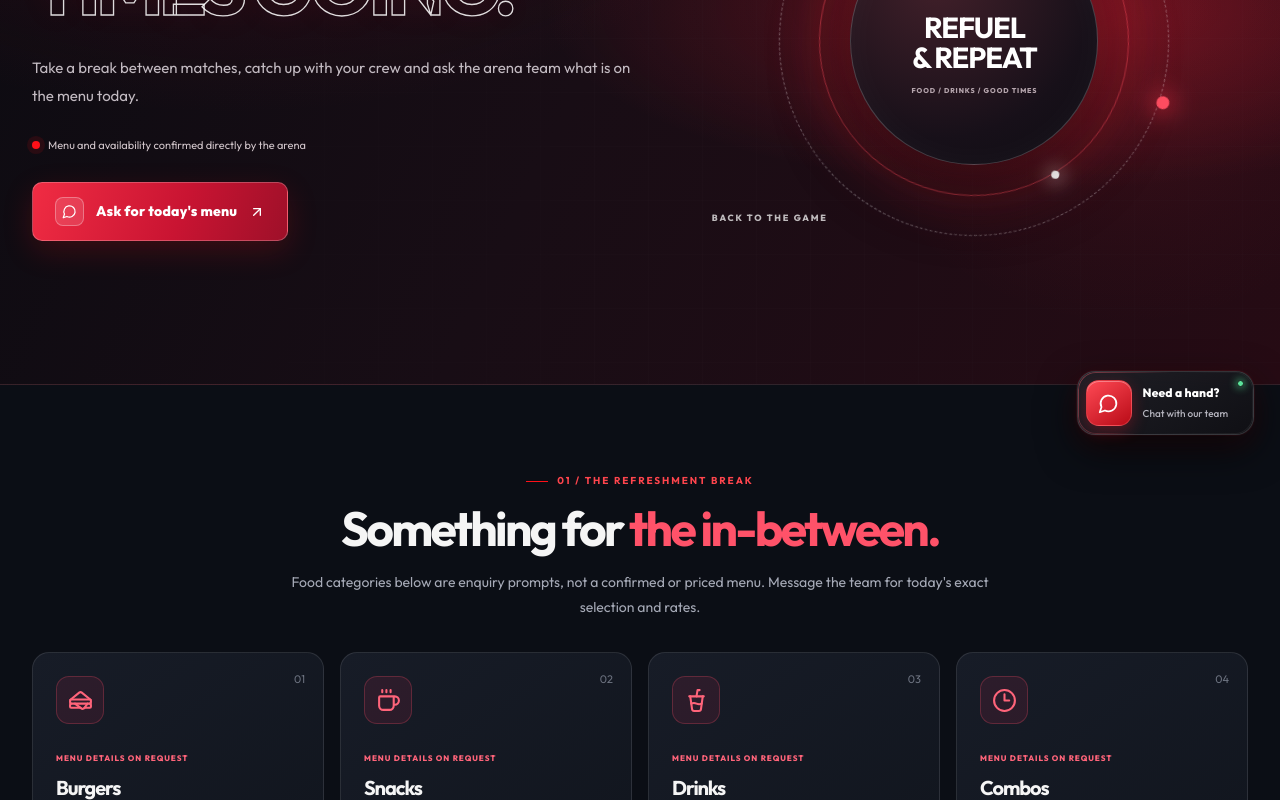
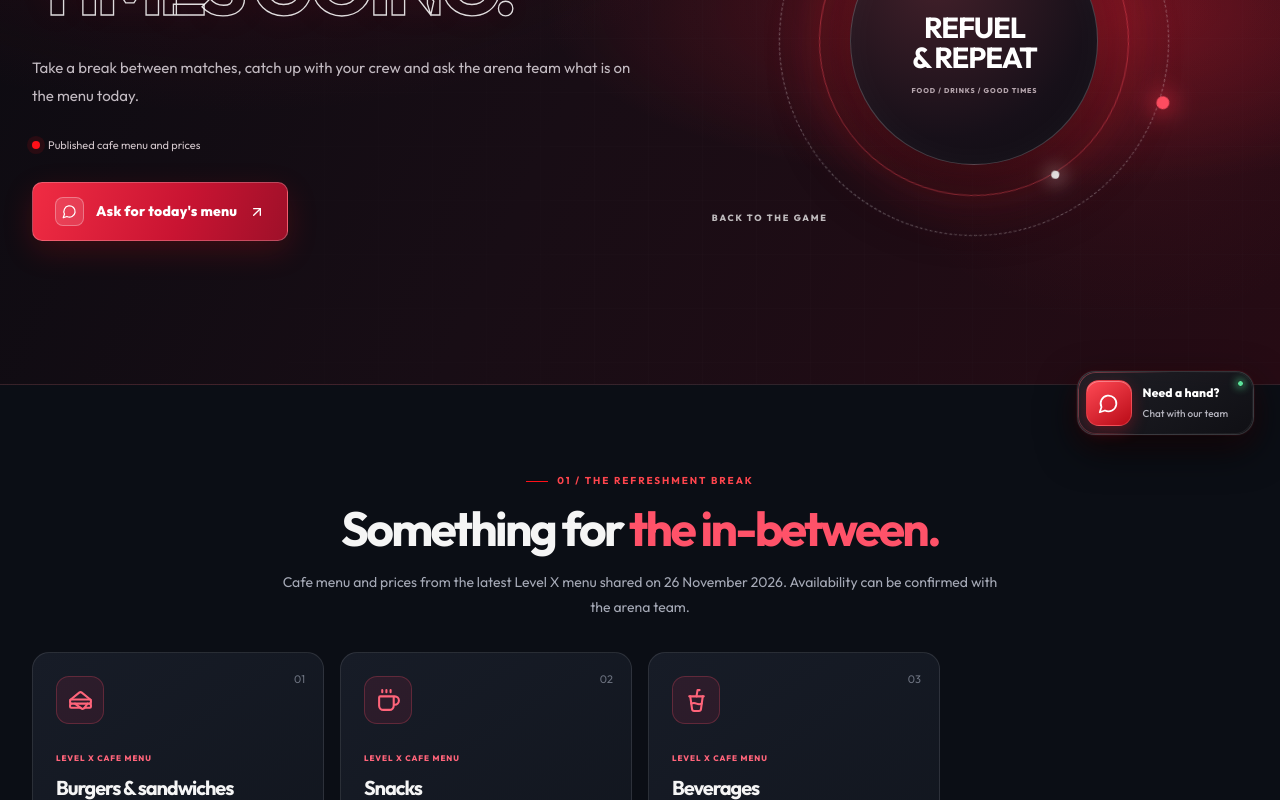
Before and after one commit to syedhussainabbaszaidi/levelxgamingarena, a Next.js app: page /food-drinks in a window 1280 px wide. Shown: the part 340-1140 px from the top of the page. Built offline with nearby package versions, Linux system fonts and the light colour scheme.

Commit message:
Publish latest Level X cafe menu and item prices

```diff
--- a/app/food-drinks/page.tsx
+++ b/app/food-drinks/page.tsx
@@ -2,7 +2,7 @@ import type { Metadata } from "next";
 import Image from "next/image";
 import { ArrowUpRight, Coffee, Sandwich, CupSoda, Clock3 } from "lucide-react";
 import { PageIntro, WhatsAppButton } from "../components";
-import { whatsappLink } from "../data";
+import { cafeMenu, whatsappLink } from "../data";
 import { pageMetadata } from "../seo";
 
 export const metadata: Metadata = pageMetadata({
@@ -13,14 +13,13 @@ export const metadata: Metadata = pageMetadata({
 });
 
 const menuGroups=[
-  {icon:Sandwich,title:"Burgers",copy:"Ask the team about the current burger selection and availability."},
-  {icon:Coffee,title:"Snacks",copy:"Check which quick bites and snacks are available during your visit."},
-  {icon:CupSoda,title:"Drinks",copy:"Ask about current cold drinks and refreshments."},
-  {icon:Clock3,title:"Combos",copy:"Ask whether any food-and-drink combos or special offers are running."},
+  {icon:Sandwich,title:"Burgers & sandwiches",items:cafeMenu.filter(item=>item.category==="Burgers & sandwiches")},
+  {icon:Coffee,title:"Snacks",items:cafeMenu.filter(item=>item.category==="Snacks")},
+  {icon:CupSoda,title:"Beverages",items:cafeMenu.filter(item=>item.category==="Beverages")},
 ];
 
 export default function FoodDrinksPage(){return <>
-  <section className="food-page-hero"><div className="container food-page-hero-grid"><div><PageIntro eyebrow="Food & drinks" title="Keep the good times going." copy="Take a break between matches, catch up with your crew and ask the arena team what is on the menu today."/><div className="food-hero-note"><span className="live-dot"/>Menu and availability confirmed directly by the arena</div><WhatsAppButton message="Hi Level X, could you please share today's food and drinks menu, current prices and combo availability?" label="Ask for today's menu"/></div><div className="food-orbit-art" aria-hidden="true"><div className="food-orbit-halo"></div><div className="food-orbit-ring food-orbit-ring-outer"><i></i></div><div className="food-orbit-ring food-orbit-ring-inner"><i></i></div><div className="food-orbit-core"><span>LEVEL X</span><strong>REFUEL<br/> & REPEAT</strong><small>FOOD / DRINKS / GOOD TIMES</small></div><span className="food-orbit-label food-orbit-label-top">TAKE A BREAK</span><span className="food-orbit-label food-orbit-label-bottom">BACK TO THE GAME</span></div></div></section>
-  <section className="food-menu-section"><div className="container"><div className="food-menu-heading"><span className="eyebrow">01 / THE REFRESHMENT BREAK</span><h2>Something for <em>the in-between.</em></h2><p>Food categories below are enquiry prompts, not a confirmed or priced menu. Message the team for today's exact selection and rates.</p></div><div className="food-category-grid">{menuGroups.map(({icon:Icon,title,copy},index)=><article key={title}><span className="food-category-number">0{index+1}</span><span className="food-category-icon"><Icon size={25}/></span><small>MENU DETAILS ON REQUEST</small><h3>{title}</h3><p>{copy}</p><a href={whatsappLink(`Hi Level X, please share the current ${title.toLowerCase()} options and prices.`)} target="_blank" rel="noopener noreferrer">Ask about {title.toLowerCase()} <ArrowUpRight size={15}/></a></article>)}</div></div></section>
+  <section className="food-page-hero"><div className="container food-page-hero-grid"><div><PageIntro eyebrow="Food & drinks" title="Keep the good times going." copy="Take a break between matches, catch up with your crew and ask the arena team what is on the menu today."/><div className="food-hero-note"><span className="live-dot"/>Published cafe menu and prices</div><WhatsAppButton message="Hi Level X, could you please share today's food and drinks menu, current prices and combo availability?" label="Ask for today's menu"/></div><div className="food-orbit-art" aria-hidden="true"><div className="food-orbit-halo"></div><div className="food-orbit-ring food-orbit-ring-outer"><i></i></div><div className="food-orbit-ring food-orbit-ring-inner"><i></i></div><div className="food-orbit-core"><span>LEVEL X</span><strong>REFUEL<br/> & REPEAT</strong><small>FOOD / DRINKS / GOOD TIMES</small></div><span className="food-orbit-label food-orbit-label-top">TAKE A BREAK</span><span className="food-orbit-label food-orbit-label-bottom">BACK TO THE GAME</span></div></div></section>
+  <section className="food-menu-section"><div className="container"><div className="food-menu-heading"><span className="eyebrow">01 / THE REFRESHMENT BREAK</span><h2>Something for <em>the in-between.</em></h2><p>Cafe menu and prices from the latest Level X menu shared on 26 November 2026. Availability can be confirmed with the arena team.</p></div><div className="food-category-grid">{menuGroups.map(({icon:Icon,title,items},index)=><article key={title}><span className="food-category-number">0{index+1}</span><span className="food-category-icon"><Icon size={25}/></span><small>LEVEL X CAFE MENU</small><h3>{title}</h3><div className="food-menu-items">{items.map(item=><div className="food-menu-item" key={item.name}><span>{item.name}</span><strong>Rs. {item.price.toLocaleString("en-PK")}</strong></div>)}</div><a href={whatsappLink(`Hi Level X, please confirm availability of ${title.toLowerCase()} from the cafe menu.`)} target="_blank" rel="noopener noreferrer">Ask about availability <ArrowUpRight size={15}/></a></article>)}</div></div></section>
   <section className="food-experience-section"><div className="container food-experience-grid"><div className="food-experience-image"><Image src="/img/site/arena.webp" alt="Level X Gaming Arena gaming floor" width={900} height={700}/></div><div><span className="eyebrow">02 / MAKE A SESSION OF IT</span><h2>Game together.<br/><em>Take a breather.</em></h2><p>Plan your gaming time and ask about refreshments before you arrive. Our team can confirm the available menu, current prices and any running combos.</p><WhatsAppButton message="Hi Level X, I am planning a visit. Please share gaming availability and today's food and drinks options." label="Plan your visit"/></div></div></section>
 </>;}
```
